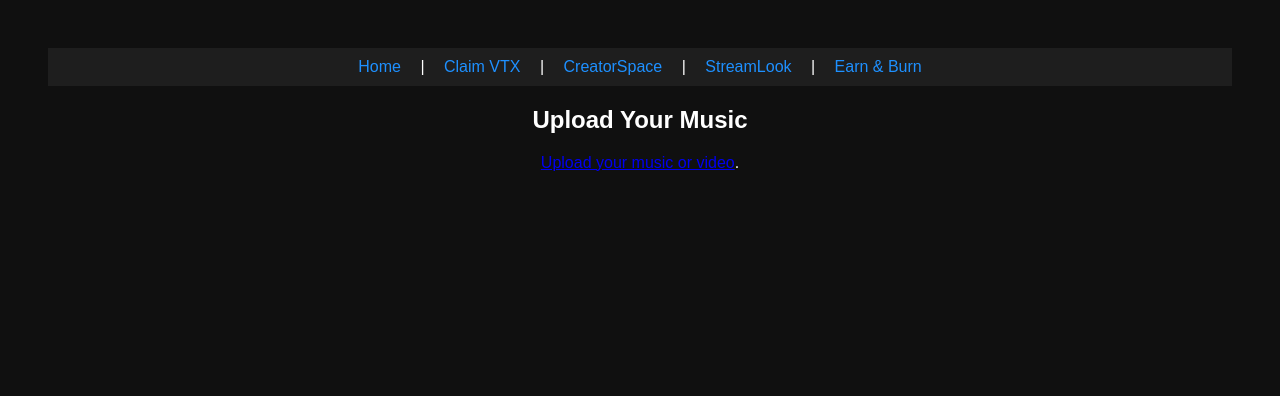
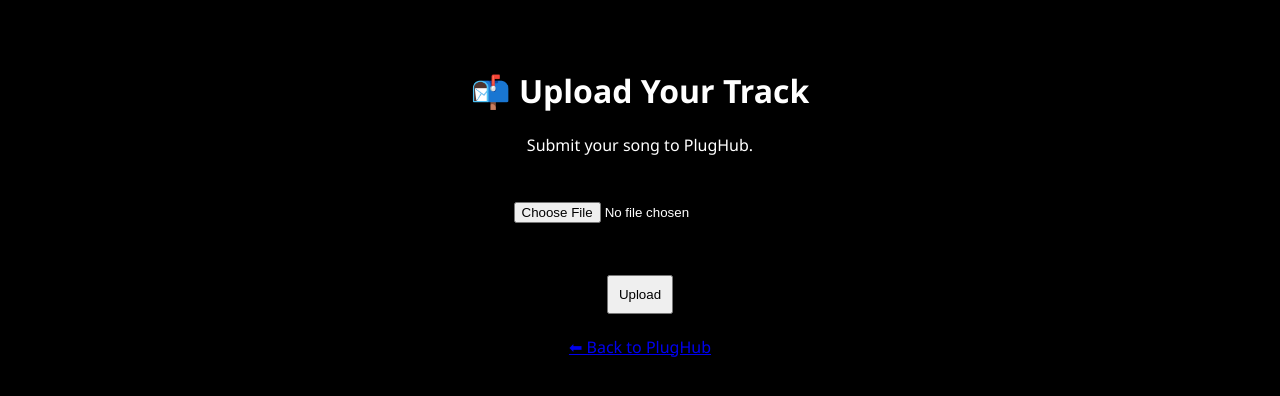
Before and after one commit to kmathis40/ak1stop-music-hub, a plain HTML site: page upload.html in a window 1280 px wide. Drawn offline with Linux system fonts and the light colour scheme.

Commit message:
Update upload.html

```diff
--- a/upload.html
+++ b/upload.html
@@ -1,22 +1,30 @@
 <!DOCTYPE html>
 <html lang="en">
 <head>
-  <meta charset="UTF-8">
-  <title>Upload</title>
-  <meta name="viewport" content="width=device-width, initial-scale=1.0">
-  <link rel="stylesheet" href="style.css">
+  <meta charset="UTF-8" />
+  <meta name="viewport" content="width=device-width, initial-scale=1.0"/>
+  <title>Upload Your Track</title>
+  <style>
+    body {
+      background-color: #000;
+      color: #fff;
+      font-family: 'Segoe UI', sans-serif;
+      text-align: center;
+      padding: 40px;
+    }
+    input, button {
+      padding: 10px;
+      margin-top: 20px;
+    }
+  </style>
 </head>
 <body>
-  <nav>
-    <a href="index.html">Home</a> |
-    <a href="claim.html">Claim VTX</a> |
-    <a href="upload.html">CreatorSpace</a> |
-    <a href="stream.html">StreamLook</a> |
-    <a href="earn.html">Earn & Burn</a>
-  </nav>
-  <div class="container">
-<h2>Upload Your Music</h2><p><a href='https://www.ak1stop.cloud/creator-upload'>Upload your music or video</a>.</p>
-  </div>
-  <script src="script.js"></script>
+  <h1>📬 Upload Your Track</h1>
+  <p>Submit your song to PlugHub.</p>
+  <input type="file" accept="audio/*" />
+  <br><br>
+  <button>Upload</button>
+  <br><br>
+  <a href="index.html">⬅ Back to PlugHub</a>
 </body>
 </html>
```
